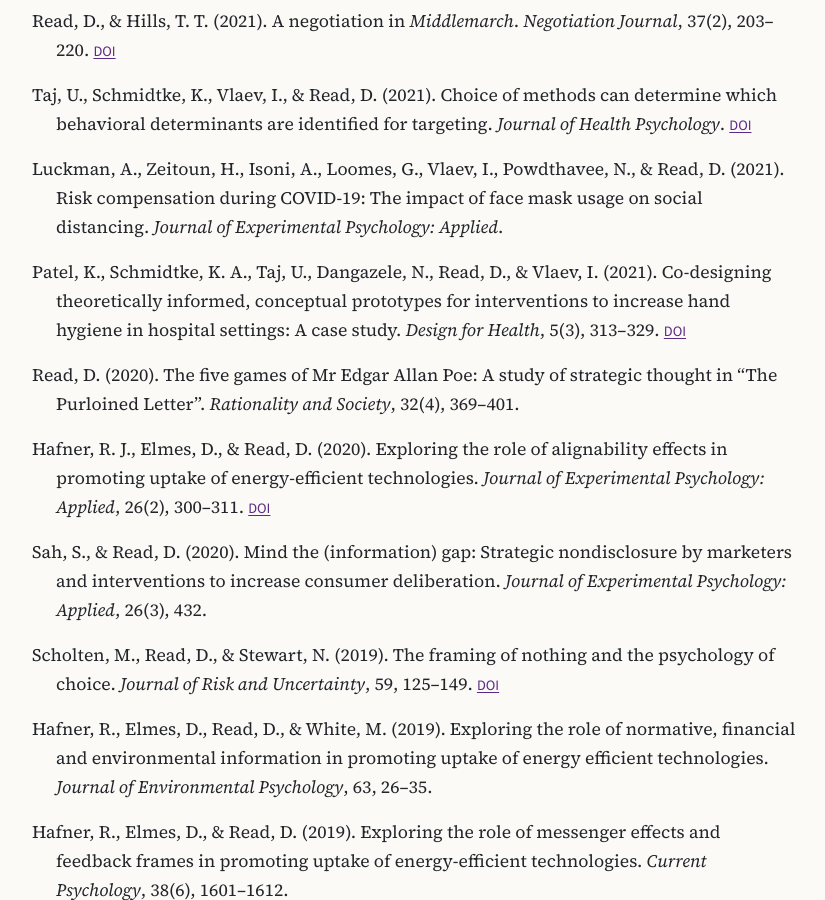
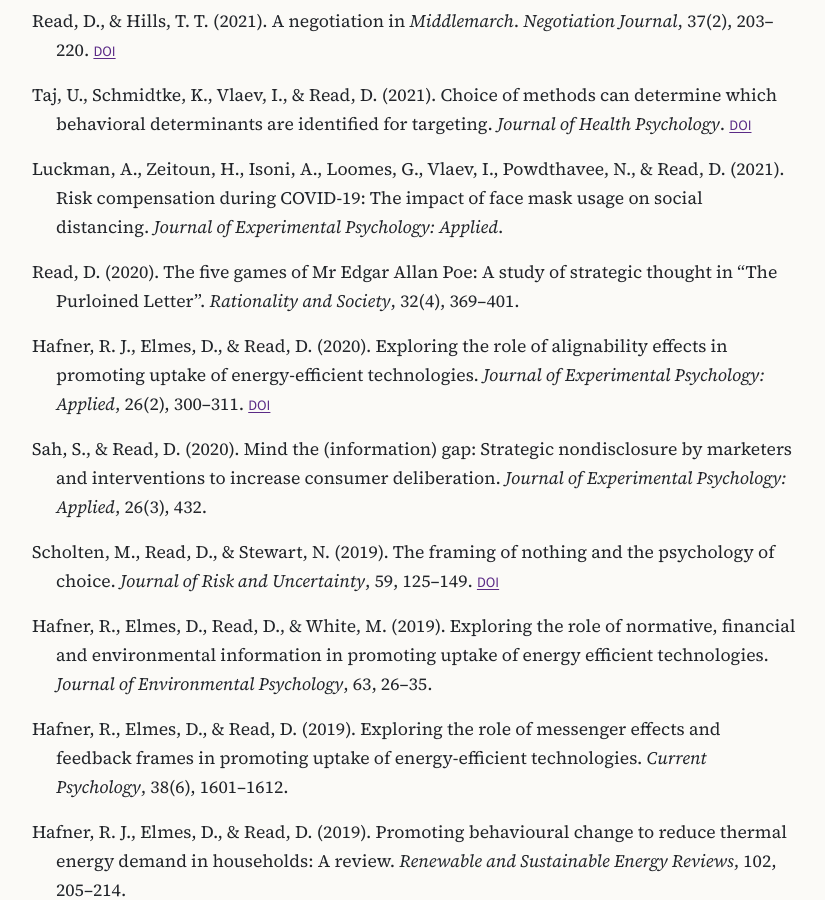
Before and after one commit to prof-daniel-read/prof-daniel-read.github.io, a Jekyll site: the page built from publications.md, in a window 1280 px wide and 900 px high, scrolled down 1213 px. Shown: the whole window, without its empty margins (224-1049 px from the left). Built offline with Jekyll 4.4.1, drawn with Linux system fonts in a browser that asks for light colours; some of the changed text lies outside the part shown.

Commit message:
Move Patel et al. (2021) to other publications
Co-Authored-By: Claude Opus 5.5 <noreply@anthropic.com>

```diff
--- a/publications.md
+++ b/publications.md
@@ -29,7 +29,6 @@ permalink: /publications/
 - Read, D., & Hills, T. T. (2021). A negotiation in *Middlemarch*. *Negotiation Journal*, 37(2), 203–220. [DOI](https://doi.org/10.1111/nejo.12355)
 - Taj, U., Schmidtke, K., Vlaev, I., & Read, D. (2021). Choice of methods can determine which behavioral determinants are identified for targeting. *Journal of Health Psychology*. [DOI](https://doi.org/10.1177/1359105320962267)
 - Luckman, A., Zeitoun, H., Isoni, A., Loomes, G., Vlaev, I., Powdthavee, N., & Read, D. (2021). Risk compensation during COVID-19: The impact of face mask usage on social distancing. *Journal of Experimental Psychology: Applied*.
-- Patel, K., Schmidtke, K. A., Taj, U., Dangazele, N., Read, D., & Vlaev, I. (2021). Co-designing theoretically informed, conceptual prototypes for interventions to increase hand hygiene in hospital settings: A case study. *Design for Health*, 5(3), 313–329. [DOI](https://doi.org/10.1080/24735132.2022.2031791)
 - Read, D. (2020). The five games of Mr Edgar Allan Poe: A study of strategic thought in “The Purloined Letter”. *Rationality and Society*, 32(4), 369–401.
 - Hafner, R. J., Elmes, D., & Read, D. (2020). Exploring the role of alignability effects in promoting uptake of energy-efficient technologies. *Journal of Experimental Psychology: Applied*, 26(2), 300–311. [DOI](https://doi.org/10.1037/xap0000253)
 - Sah, S., & Read, D. (2020). Mind the (information) gap: Strategic nondisclosure by marketers and interventions to increase consumer deliberation. *Journal of Experimental Psychology: Applied*, 26(3), 432.
```
Also changed, not shown: other parts of publications.md (+1 -0 lines).
